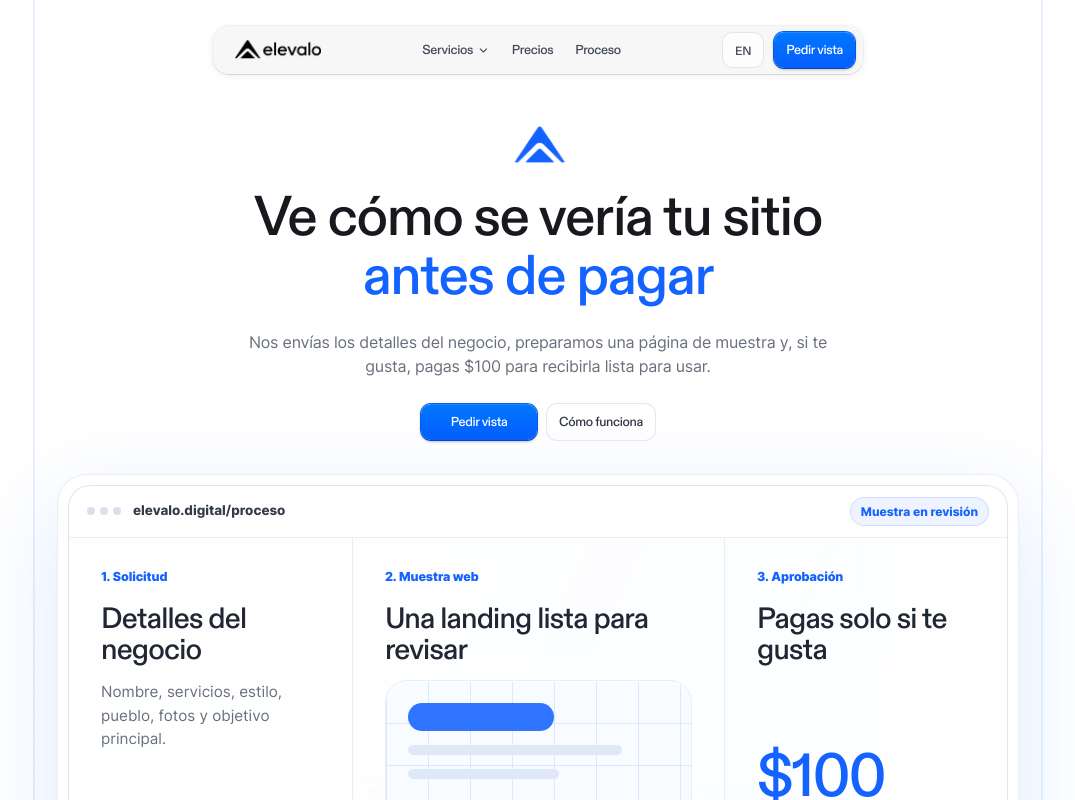
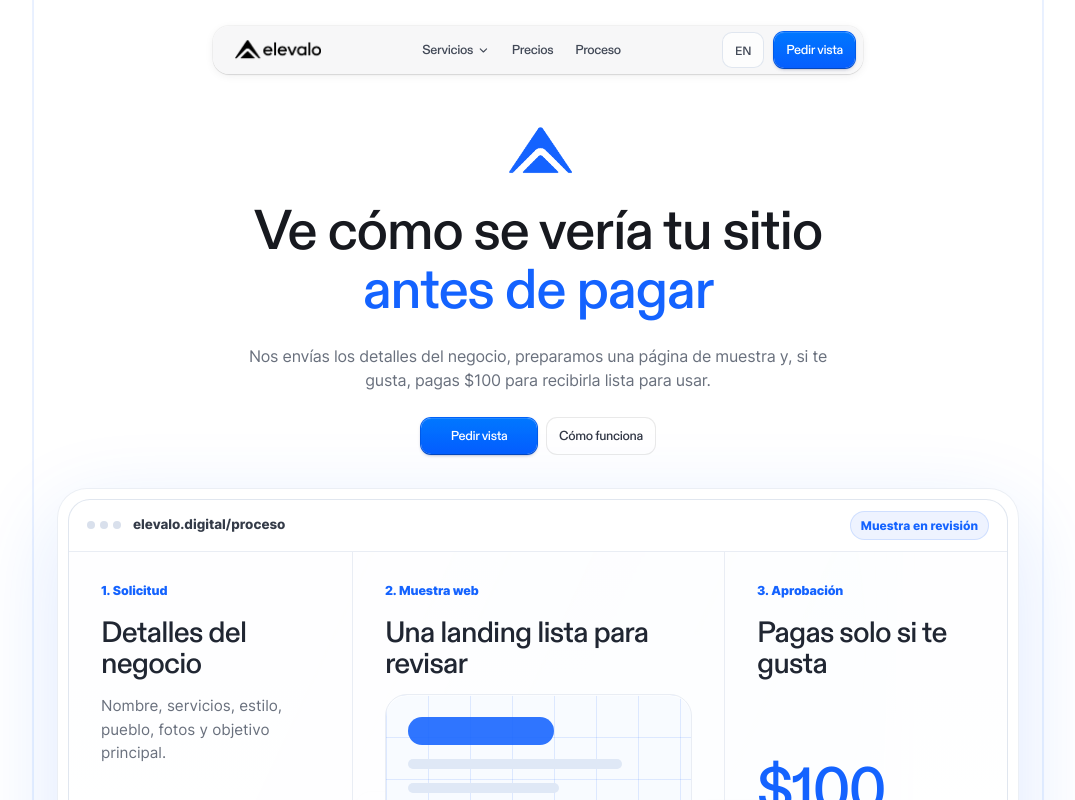
Before and after one commit to ayxse/elevalo, a React (Vite) app: page / in a window 1280 px wide. Shown: the top 800 px of the page, without its empty margins (102-1177 px from the left). Built offline with nearby package versions, Linux system fonts and the light colour scheme.

Commit message:
Enlarge header symbol
Increase the symbol's rendered size and spacing in `src/styles.css` for better visual balance.

```diff
--- a/src/styles.css
+++ b/src/styles.css
@@ -289,11 +289,11 @@ svg {
   background: var(--blue);
   display: block;
   filter: drop-shadow(0 16px 26px rgba(20, 99, 255, 0.22));
-  height: 44px;
-  margin: 0 auto 20px;
-  mask: var(--symbol-url) left center / auto 44px no-repeat;
-  -webkit-mask: var(--symbol-url) left center / auto 44px no-repeat;
-  width: 54px;
+  height: 56px;
+  margin: 0 auto 22px;
+  mask: var(--symbol-url) left center / auto 56px no-repeat;
+  -webkit-mask: var(--symbol-url) left center / auto 56px no-repeat;
+  width: 68px;
 }
 
 .eyebrow {
```
